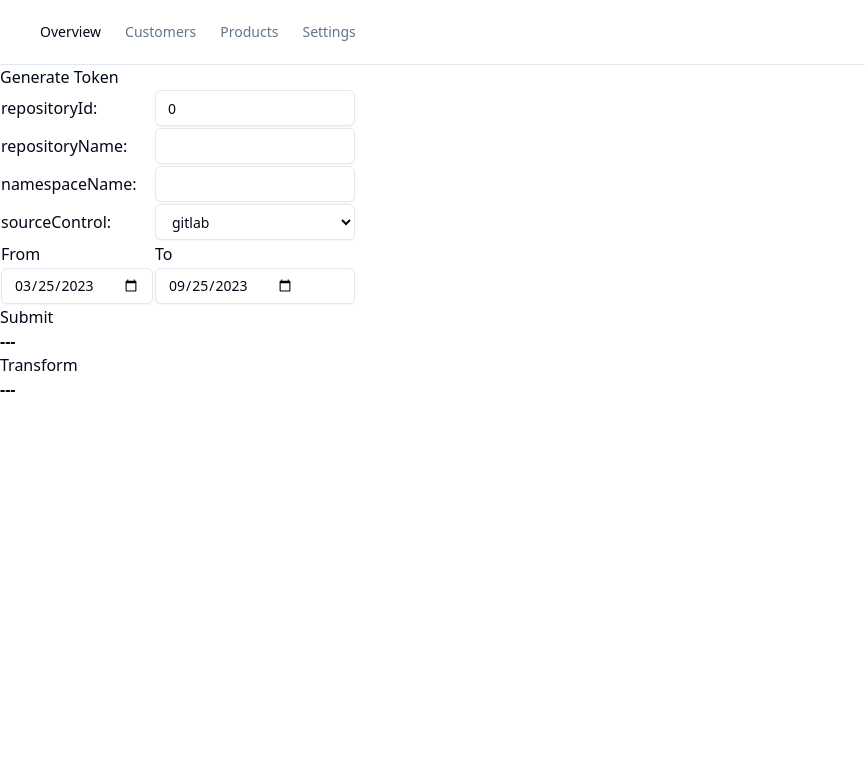
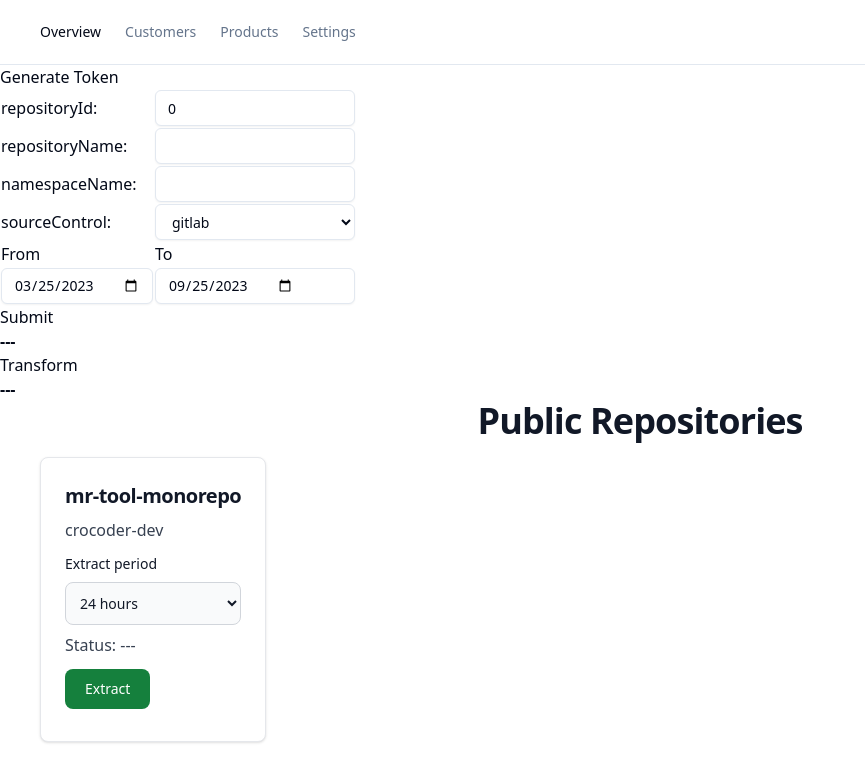
Before and after one commit to dxta-dev/pipeline, a Next.js app in the folder apps/app/: page / in a window 1280 px wide. Shown: the top 782 px of the page, without its empty margins (0-865 px from the left). Built offline with nearby package versions, Linux system fonts and the light colour scheme; no server answers.

Commit message:
add app extract trigger for public repos

```diff
--- a/apps/app/package.json
+++ b/apps/app/package.json
@@ -15,6 +15,7 @@
   "dependencies": {
     "@acme/eslint-config": "*",
     "@acme/tailwind-config": "*",
+    "@acme/public-repos": "*",
     "@clerk/nextjs": "^4.23.2",
     "@radix-ui/react-avatar": "^1.0.3",
     "@radix-ui/react-dropdown-menu": "^2.0.5",
--- a/apps/app/src/app/page.tsx
+++ b/apps/app/src/app/page.tsx
@@ -3,6 +3,7 @@ import { MainNav } from "~/components/ui/main-nav";
 import { GenerateToken } from "~/components/generate-token";
 import { ExtractStartForm } from "~/components/extract-start-form";
 import { TransformStartForm } from "~/components/transform-start-form";
+import { PublicRepoControl } from "~/components/public-repo-control";
 
 export default function Page() {
   return (
@@ -21,6 +22,7 @@ export default function Page() {
       <GenerateToken />
       <ExtractStartForm/>
       <TransformStartForm/>
+      <PublicRepoControl/>
     </>
   );
 }
--- /dev/null
+++ b/apps/app/src/components/public-repo-control.tsx
@@ -0,0 +1,78 @@
+"use client"
+import { useAuth } from '@clerk/nextjs';
+import { type ChangeEvent, useState } from 'react';
+
+import { PUBLIC_REPOS, type PublicRepo } from "@acme/public-repos"
+
+type PublicRepoCardProps = {
+  repo: (PublicRepo & {forgeType: 'github'})
+}
+const PublicRepoCard = ({ repo }: PublicRepoCardProps) => {
+  const { getToken } = useAuth();
+  const [status, setStatus] = useState('---');
+  const [daysAgo, setDaysAgo] = useState('1');
+
+  const handleSelectChange = (ev: ChangeEvent<HTMLSelectElement>) => setDaysAgo(ev.target.value);
+
+
+  const onExtractClick = async ()=> {
+    if (!process.env.NEXT_PUBLIC_EXTRACT_API_URL) return console.error('Missing ENV variable: NEXT_PUBLIC_EXTRACT_API_URL');
+    setStatus('...');
+
+    const token = await getToken({ template: 'dashboard' });
+    if (!token) return;
+
+    const now = new Date();
+    const extractPeriodStart = new Date(now.getTime() - (Number(daysAgo) * 24 * 60 * 60 * 1000));
+
+    const requestBody = JSON.stringify({
+      repositoryId: 0,
+      repositoryName: repo.name,
+      namespaceName: repo.owner, sourceControl: repo.forgeType,
+      from: extractPeriodStart,
+      to: now
+    });
+
+    const res = await fetch(process.env.NEXT_PUBLIC_EXTRACT_API_URL, {
+      method: 'post',
+      body: requestBody,
+      headers: {
+        'Authorization': 'Bearer ' + token
+      }
+    });
+
+    setStatus(res.status.toString());
+  }
+
+  return (
+    <div className="inline-block max-w-sm p-6 bg-white border border-gray-200 rounded-lg shadow dark:bg-gray-800 dark:border-gray-700 m-2">
+      <a href={repo.webUrl}>
+        <h5 className="mb-2 text-xl font-bold tracking-tight text-gray-900 dark:text-white">{repo.name}</h5>
+      </a>
+      <p className="mb-3 font-normal text-gray-700 dark:text-gray-400">{repo.owner}</p>
+      <label htmlFor="xtperiod" className="block mb-2 text-sm font-medium text-gray-900 dark:text-white">Extract period</label>
+      <select defaultValue={daysAgo} onChange={handleSelectChange} id="xtperiod" className="my-2 bg-gray-50 border border-gray-300 text-gray-900 text-sm rounded-lg focus:ring-blue-500 focus:border-blue-500 block w-full p-2.5 dark:bg-gray-700 dark:border-gray-600 dark:placeholder-gray-400 dark:text-white dark:focus:ring-blue-500 dark:focus:border-blue-500">
+        <option value="1">24 hours</option>
+        <option value="7">7 days</option>
+        <option value="30">30 days</option>
+        <option value="90">90 days</option>
+        <option value="360">360 days</option>
+      </select>
+
+      <p className="mb-3 font-normal text-gray-700 dark:text-gray-400">Status: {status}</p>
+      <button onClick={() => { onExtractClick().catch(console.log) }} type="button" className="focus:outline-none text-white bg-green-700 hover:bg-green-800 focus:ring-4 focus:ring-green-300 font-medium rounded-lg text-sm px-5 py-2.5 me-2 mb-2 dark:bg-green-600 dark:hover:bg-green-700 dark:focus:ring-green-800">Extract</button>
+      {/* NO PERIOD FOR TRANSFORM EXISTS, OR PER REPOSITORY */}
+      {/* <button type="button" className="text-gray-900 bg-white border border-gray-300 focus:outline-none hover:bg-gray-100 focus:ring-4 focus:ring-gray-200 font-medium rounded-lg text-sm px-5 py-2.5 me-2 mb-2 dark:bg-gray-800 dark:text-white dark:border-gray-600 dark:hover:bg-gray-700 dark:hover:border-gray-600 dark:focus:ring-gray-700">Transform</button> */}
+    </div>
+  )
+}
+
+export function PublicRepoControl() {
+
+  return (<>
+    <div className="container mx-auto">
+      <div className="mb-2 text-4xl font-bold tracking-tight text-gray-900 text-center dark:text-white">Public Repositories</div>
+      {PUBLIC_REPOS.filter(repo => repo.forgeType === 'github').map((repo, idx) => (<PublicRepoCard key={idx} repo={repo} />))}
+    </div>
+  </>)
+}
```
Also changed, not shown: 1 other file (tests, documents, lock files or other folders).
